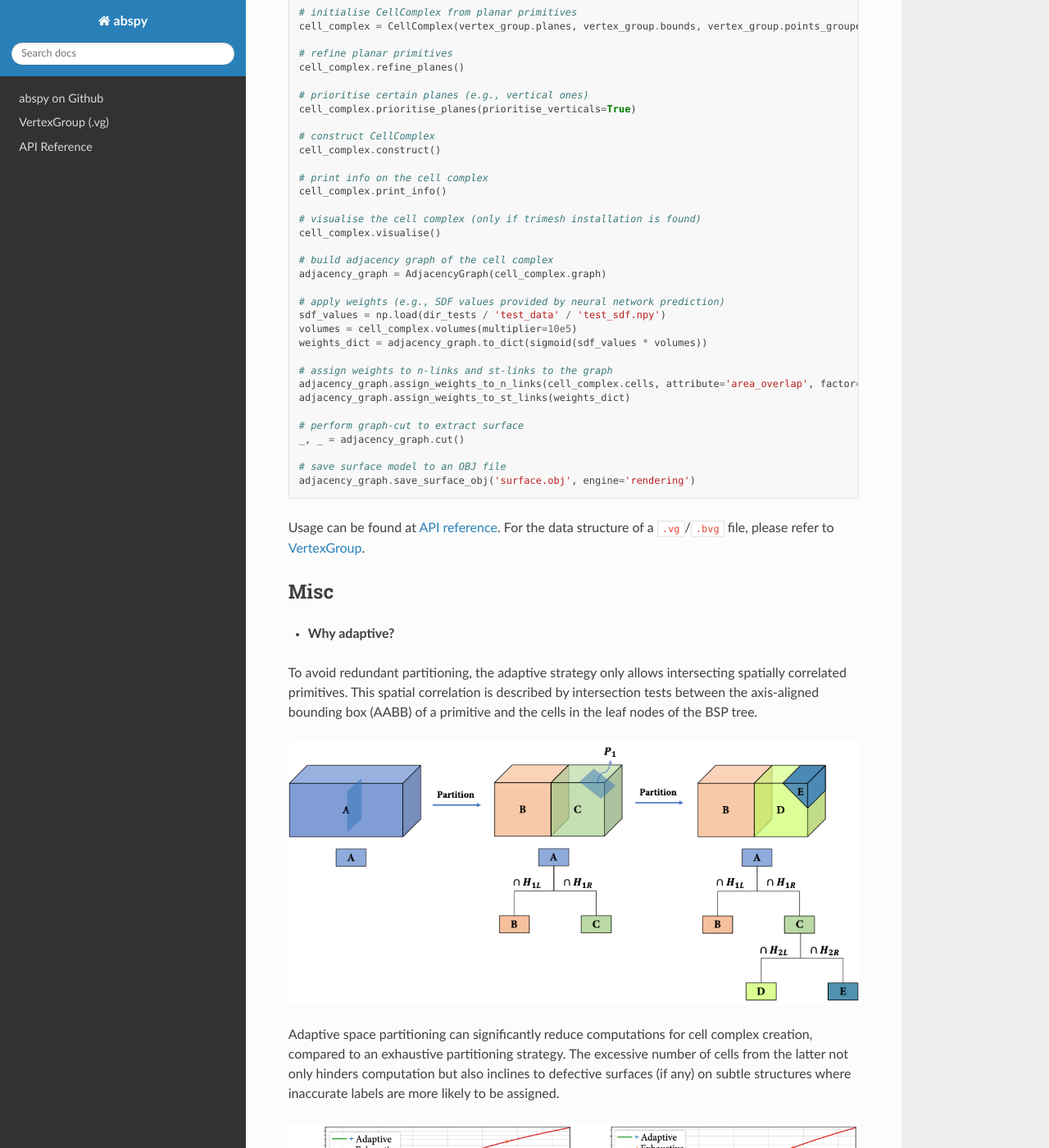
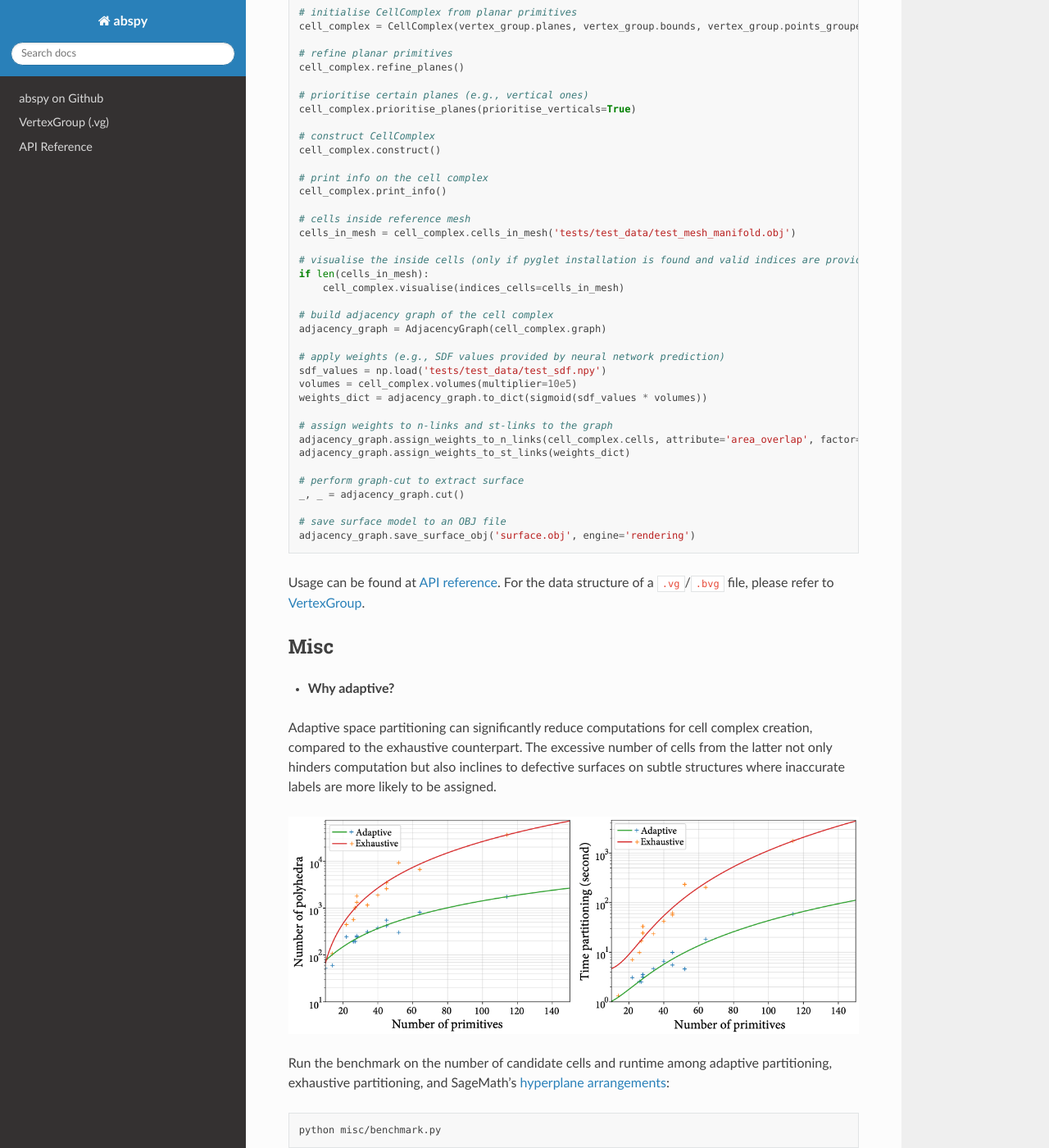
Before and after one commit to chenzhaiyu/abspy, a Sphinx documentation site: the page built from docs/source/index.rst, in a window 1280 px wide and 1400 px high, scrolled down 2210 px. Shown: the whole window at 82% size. Built offline with Sphinx 7.4.7 and the Read the Docs theme 2.0.0, drawn with Linux system fonts in a browser that asks for light colours; some of the changed text lies outside the part shown.

````diff
--- a/README.md
+++ b/README.md
@@ -92,14 +92,18 @@ cell_complex.construct()
 # print info on the cell complex
 cell_complex.print_info()
 
-# visualise the cell complex (only if trimesh installation is found)
-cell_complex.visualise()
+# cells inside reference mesh
+cells_in_mesh = cell_complex.cells_in_mesh('tests/test_data/test_mesh_manifold.obj')
+
+# visualise the inside cells (only if pyglet installation is found and valid indices are provided)
+if len(cells_in_mesh):
+    cell_complex.visualise(indices_cells=cells_in_mesh)
 
 # build adjacency graph of the cell complex
 adjacency_graph = AdjacencyGraph(cell_complex.graph)
 
 # apply weights (e.g., SDF values provided by neural network prediction)
-sdf_values = np.load(dir_tests / 'test_data' / 'test_sdf.npy')
+sdf_values = np.load('tests/test_data/test_sdf.npy')
 volumes = cell_complex.volumes(multiplier=10e5)
 weights_dict = adjacency_graph.to_dict(sigmoid(sdf_values * volumes))
 
@@ -120,15 +124,11 @@ Usage can be found at [API reference](https://abspy.readthedocs.io/en/latest/api
 
 * **Why adaptive?**
 
-To avoid redundant partitioning, the adaptive strategy only allows intersecting spatially correlated primitives. This spatial correlation is described by intersection tests between the axis-aligned bounding box (AABB) of a primitive and the cells in the leaf nodes of the BSP tree.
-
-![partition](https://raw.githubusercontent.com/chenzhaiyu/abspy/main/docs/source/_static/images/partition.png)
-
-Adaptive space partitioning can significantly reduce computations for cell complex creation, compared to an exhaustive partitioning strategy. The excessive number of cells from the latter not only hinders computation but also inclines to defective surfaces (if any) on subtle structures where inaccurate labels are more likely to be assigned.
+Adaptive space partitioning can significantly reduce computations for cell complex creation, compared to the exhaustive counterpart. The excessive number of cells from the latter not only hinders computation but also inclines to defective surfaces on subtle structures where inaccurate labels are more likely to be assigned.
 
 ![adaptive](https://raw.githubusercontent.com/chenzhaiyu/abspy/main/docs/source/_static/images/adaptive.png)
 
-Run the benchmark on the number of candidate cells and runtime among adaptive partitioning, exhaustive partitioning, and SageMath's [hyperplane arrangements](https://doc.sagemath.org/html/en/reference/discrete_geometry/sage/geometry/hyperplane_arrangement/arrangement.html) (provided by SageMath natively) with `misc/benchmark.py`:
+Run the benchmark on the number of candidate cells and runtime among adaptive partitioning, exhaustive partitioning, and SageMath's [hyperplane arrangements](https://doc.sagemath.org/html/en/reference/discrete_geometry/sage/geometry/hyperplane_arrangement/arrangement.html):
 
 ```bash
 python misc/benchmark.py
@@ -136,7 +136,7 @@ python misc/benchmark.py
 
 * **How can abspy be used for surface reconstruction?**
 
-With the cell complex constructed and its adjacency maintained, surface reconstruction can be addressed by solving a binary labelling problem that classifies each cell as being *inside* or *outside* the object. The surface, therefore, exists in between adjacent cells where one is *inside* and the other is *outside* --- exactly where the graph cut is performed. [Points2Poly](https://github.com/chenzhaiyu/points2poly) wraps **abspy** for building surface reconstruction. For more information on this Markov random field formulation, you may refer to this [paper](https://arxiv.org/2112.13142).
+With the cell complex constructed and its adjacency maintained, surface reconstruction can be addressed by a graph cut solver that classifies each cell as being *inside* or *outside* the object. The surface exists in between adjacent cells where one is *inside* and the other is *outside* &mdash; exactly where the cut is performed. For more information, refer to [Points2Poly](https://github.com/chenzhaiyu/points2poly) that wraps ***abspy*** for building surface reconstruction.
 
 ![adaptive](https://raw.githubusercontent.com/chenzhaiyu/abspy/main/docs/source/_static/images/surface.png)
 
--- a/docs/source/conf.py
+++ b/docs/source/conf.py
@@ -22,7 +22,7 @@ copyright = '2022, Zhaiyu Chen'
 author = 'Zhaiyu Chen'
 
 # The full version, including alpha/beta/rc tags
-release = '0.1.4'
+release = '0.1.5'
 
 
 # -- General configuration ---------------------------------------------------
--- a/setup.cfg
+++ b/setup.cfg
@@ -1,6 +1,6 @@
 [metadata]
 name = abspy
-version = 0.1.4
+version = 0.1.5
 author = Zhaiyu Chen
 author_email = zhaiyu.chen@outlook.com
 description = A Python tool for 3D adaptive binary space partitioning and beyond
````
Also changed, not shown: other parts of README.md (+1 -1 lines), 3 other files.
